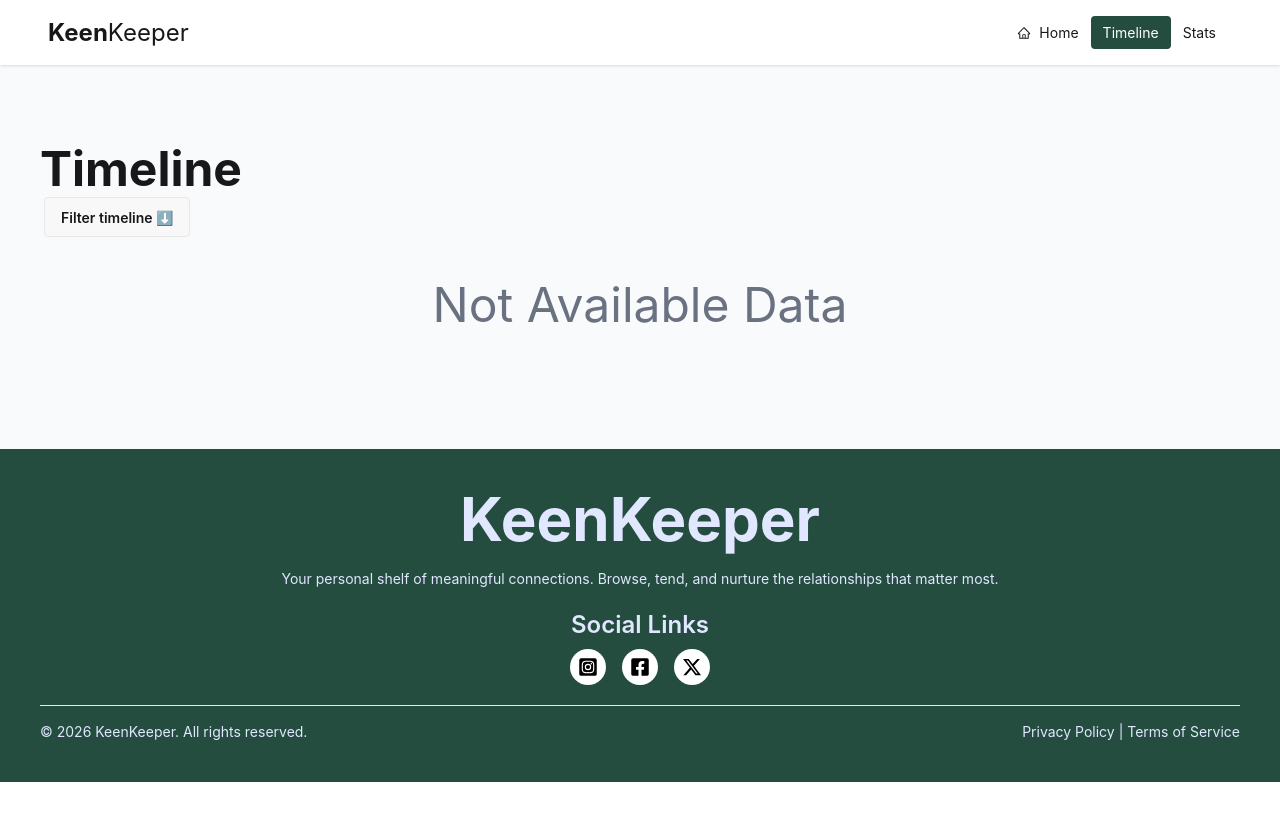
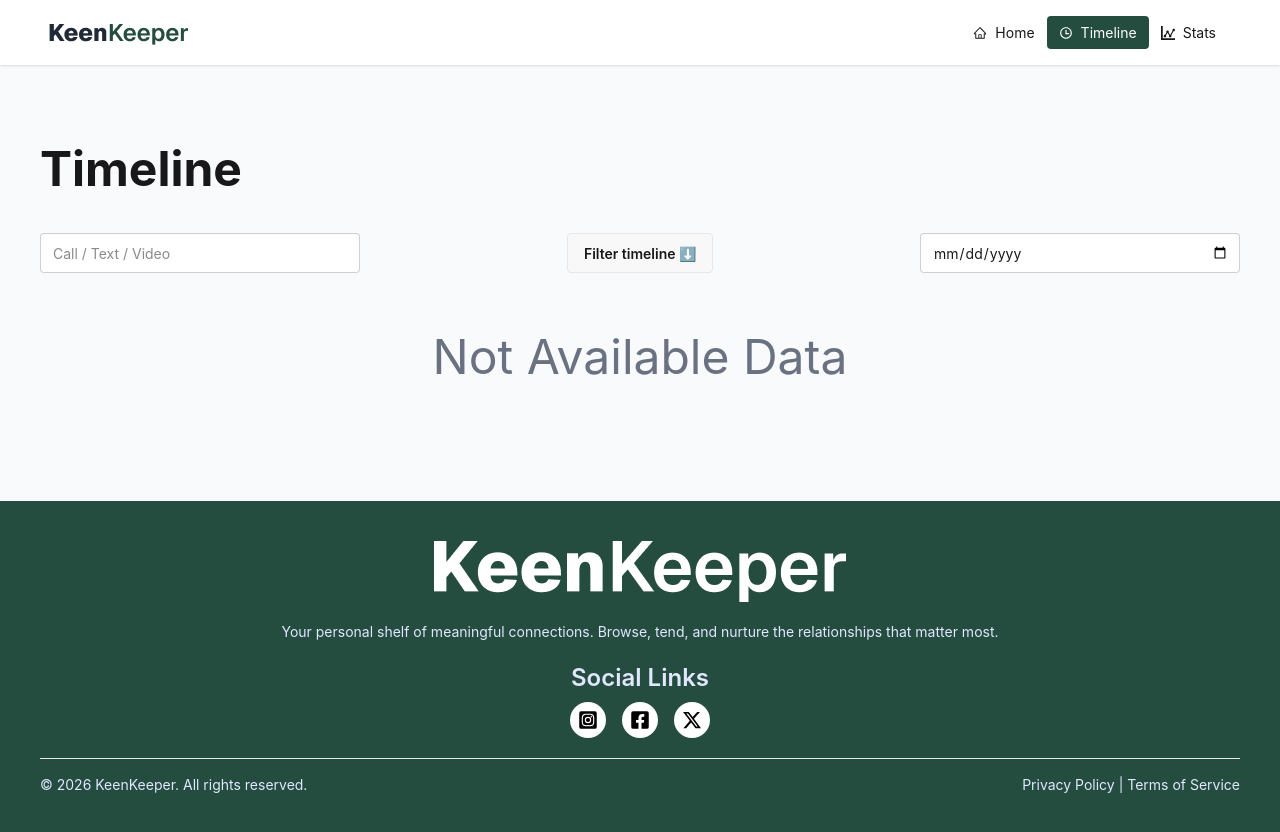
Before and after one commit to Arafathosen2001/my-keen-keeper, a React (Vite) app: page /timeline in a window 1280 px wide. Shown: the top 832 px of the page. Before the commit the page ends 800 px from the top, so only its background shows below. Built offline with nearby package versions, Linux system fonts and the light colour scheme.

Commit message:
responsive chake for all page || 2026-04-17 08:16 PM

```diff
--- a/src/Component/AllFriends/FriensDetiles.jsx
+++ b/src/Component/AllFriends/FriensDetiles.jsx
@@ -17,7 +17,7 @@ const FriensDetiles = () => {
     // console.log(friend)
     const { picture, name, days_since_contact, status, tags, email, bio, goal, next_due_date } = friend;
     return (
-        <div className='container py-20'>
+        <div className='container py-20 px-5 md:px-10 lg:px-10 xl:px-0'>
             <div className="grid grid-cols-1 md:grid-cols-2 lg:grid-cols-5 gap-3 justify-between ">
                 <div className=" col-span-2 row-span-2">
                     <div className="space-y-3 text-center bg-white p-5 rounded-lg shadow-xl">
--- a/src/Component/Footer/Footer.jsx
+++ b/src/Component/Footer/Footer.jsx
@@ -1,13 +1,14 @@
 import React from 'react';
 import { FaFacebookSquare, FaInstagramSquare, FaTwitterSquare } from 'react-icons/fa';
 import { FaX, FaXTwitter } from 'react-icons/fa6';
+import logo from '../../assets/logo-xl.png';
 
 const Footer = () => {
     return (
 
         <footer className="footer gap-5 footer-horizontal footer-center bg-[#244D3F] text-primary-content p-10">
                 <aside className='space-y-3'>
-                   <h2 className='text-2xl md:text-6xl font-bold'>KeenKeeper</h2>
+                   <h2 className=''><img src={logo} alt="Logo" /></h2>
                     <p className="">
                     Your personal shelf of meaningful connections. Browse, tend, and nurture the relationships that matter most.
                     </p>
--- a/src/Component/NavBar/NavBar.jsx
+++ b/src/Component/NavBar/NavBar.jsx
@@ -2,14 +2,16 @@ import React from 'react';
 import './Nav.css'
 import { Link, NavLink } from 'react-router';
 import { AiOutlineHome } from 'react-icons/ai';
-// import logo from '../assest/logo.png'
+import { RiTimeLine } from 'react-icons/ri';
+import { ImStatsDots } from 'react-icons/im';
+import logo from '../../assets/logo.png';
 
 const NavBar = () => {
     const navItenms = (
         <>
             <li><NavLink to="/"><AiOutlineHome />Home</NavLink></li>
-            <li><NavLink to="/timeline">Timeline</NavLink></li>
-            <li><NavLink to="/stats">Stats</NavLink></li>
+            <li><NavLink to="/timeline"><RiTimeLine />Timeline</NavLink></li>
+            <li><NavLink to="/stats"><ImStatsDots />Stats</NavLink></li>
         </>
     );
     return (
@@ -25,7 +27,7 @@ const NavBar = () => {
                             {navItenms}
                         </ul>
                     </div>
-                    <Link to="/" className=" text-2xl"><span className='font-bold'>Keen</span>Keeper</Link>
+                    <Link to="/" className=" text-2xl"><img src={logo} alt="Logo" /></Link>
                 </div>
                 <div className="navbar-end hidden lg:flex">
                     <ul className="menu menu-horizontal px-1">
--- a/src/Pages/Home/Homepage.jsx
+++ b/src/Pages/Home/Homepage.jsx
@@ -8,7 +8,7 @@ const Homepage = () => {
     const friendsData = useLoaderData();
     // console.log(friendsData)
     return (
-        <div className='container min-h-screen'>
+        <div className='container py-20 px-5 md:px-10 lg:px-10 xl:px-0'>
             <Baner></Baner>
             <SummaryCard></SummaryCard>
             <AllFriends friendsData={friendsData}></AllFriends>
--- a/src/Pages/Stats/Stats.jsx
+++ b/src/Pages/Stats/Stats.jsx
@@ -23,7 +23,7 @@ const Stats = () => {
         { name: 'Video', value: videoCount, fill: '#FFBB28' },
     ];
     return (
-        <div className='container'>
+        <div className='container py-20 px-5 md:px-10 lg:px-10 xl:px-0'>
             <h1 className='text-5xl font-bold mt-10'>Friendship Analytics</h1>
             <div className=" bg-white p-5 rounded-lg shadow-md my-10">
                 <p>By Interaction Type</p>
--- a/src/Pages/Timeline/Timeline.jsx
+++ b/src/Pages/Timeline/Timeline.jsx
@@ -12,9 +12,28 @@ const Timeline = () => {
             );
             console.log(filteredData);
     return (
-        <div className='container py-20'>
+        <div className='container py-20 px-5 md:px-10 lg:px-10 xl:px-0'>
             <h1 className='text-5xl font-bold'>Timeline</h1>
-            <div className="dropdown dropdown-start">
+            <div className=" flex flex-col md:flex-row items-center justify-between mt-5 gap-5">
+
+                <input
+                    type="text"
+                    placeholder="Call / Text / Video"
+                    className="input input-bordered max-w-md my-5"
+                    onChange={(e) => {
+                        const value = e.target.value;
+
+                        if (
+                            value == '' ||
+                            value == 'Call' ||
+                            value == 'Text' ||
+                            value == 'Video'
+                        ) {
+                            setFilterType(value || 'All');
+                        }
+                    }}
+                />
+                <div className="dropdown dropdown-center ">
                     <div tabIndex={0} role="button" className="btn m-1">Filter timeline ⬇ </div>
                     <ul tabIndex="-1" className="dropdown-content menu bg-base-100 rounded-box z-1 w-52 p-2 shadow-sm">
                         <li><a onClick={() => setFilterType('All')}>All</a></li>
@@ -22,6 +41,8 @@ const Timeline = () => {
                         <li><a onClick={() => setFilterType('Text')}>Text</a></li>
                         <li><a onClick={() => setFilterType('Video')}>Video</a></li>
                     </ul>
+                </div>
+                <input type="date" className="input" />
             </div>
             {filteredData.length > 0 ? (
                 <div className="">
```
Lines whose indentation alone changed are shown as unchanged.
